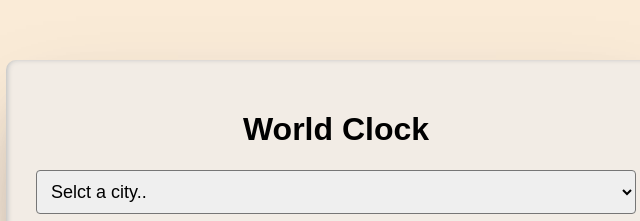
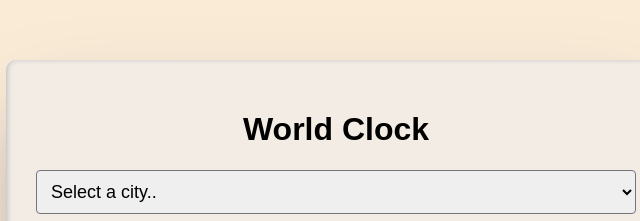
Before and after one commit to Tadiwaaaaa/world-clock, a plain HTML site: page index.html in a window 1280 px wide. Shown: the top 221 px of the page, 304-944 px from the left. Drawn offline with Linux system fonts and the light colour scheme.

Commit message:
Made corrections to html

```diff
--- a/index.html
+++ b/index.html
@@ -11,7 +11,7 @@
     <div id="container">
         <h1>World Clock</h1>
         <select name="" id="">
-            <option value="">Selct a city..</option>
+            <option value="">Select a city..</option>
             <option value="">London</option>
             <option value="">New York</option>
             <option value="">Harare</option>
```
